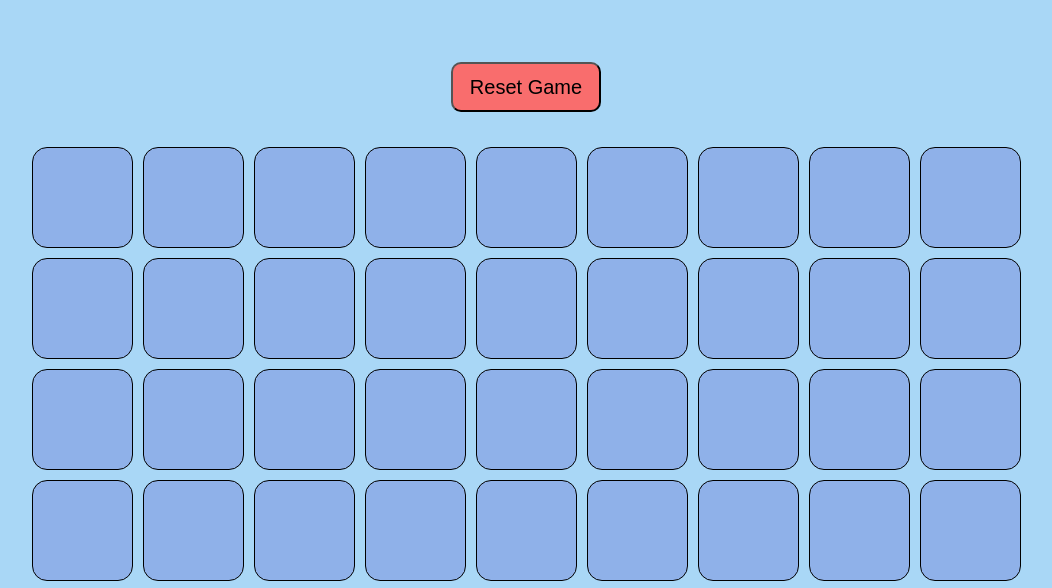
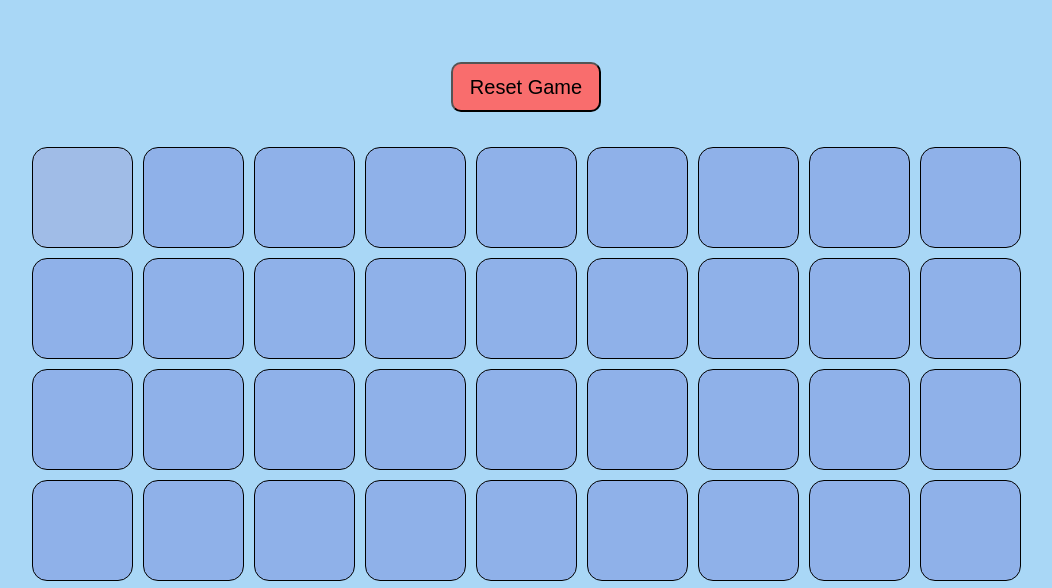
Before and after one commit to ericwongcv/battleship-JS, a website with bundled scripts: page index.html in a window 1280 px wide. In both pictures the pointer is over the element 196 px from the left and 329 px from the top of the page. Shown: the part 132-720 px from the top of the page, without its empty margins (114-1166 px from the left). Built offline with nearby package versions, Linux system fonts and the light colour scheme; a web font is replaced by a local one.

Commit message:
update css

```diff
--- a/assets/css/index.css
+++ b/assets/css/index.css
@@ -39,7 +39,11 @@ div.wrapper>div {
     border: 1px solid black;
     border-radius: 15px;
     background-color: #8fb1e9;
-    touch-action: manipulation;
+}
+
+div.wrapper>div:hover {
+    background-color: #a0bce7;
+    cursor: pointer;
 }
 
 button {
@@ -76,6 +80,7 @@ p.text {
         width: 70px;
         margin: 2px;
         border-radius: 10px;
+        text-shadow: 1px 2px black;
     }
 
     p.text {
@@ -94,5 +99,3 @@ p.text {
         font-size: 25px;
     }
 }
-
-webki
```
